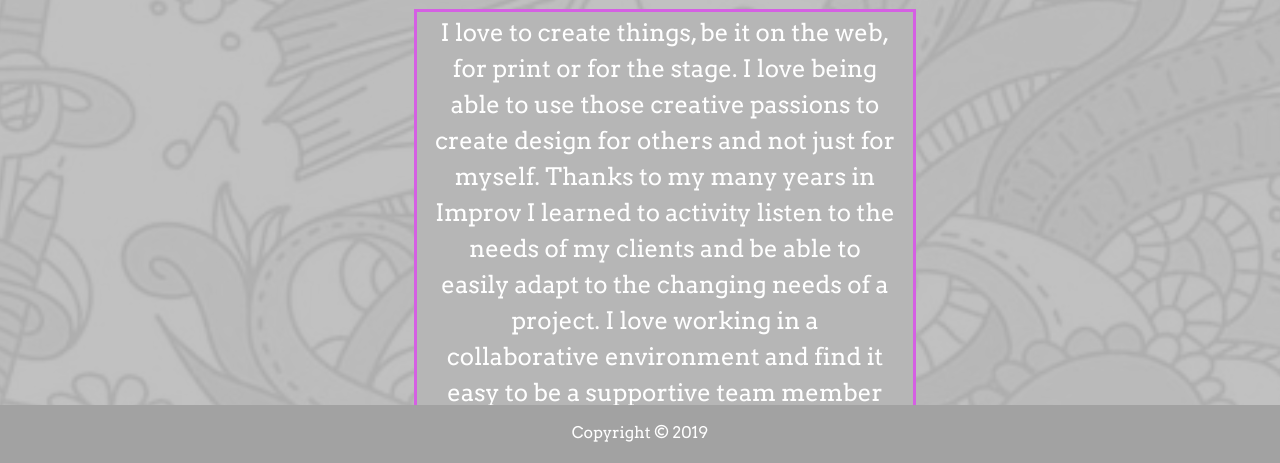
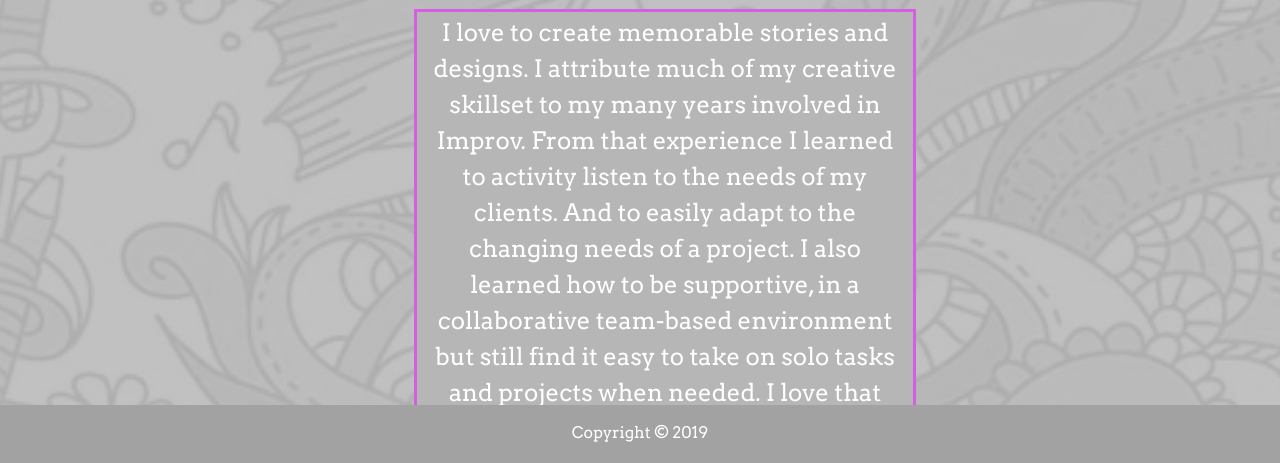
Before and after one commit to SaraMc12/My_New_Portfolio, a website: page dist/about.html in a window 1280 px wide. Shown: the part 335-798 px from the top of the page. Drawn offline with nearby package versions, Linux system fonts and the light colour scheme.

Commit message:
changed about me section

```diff
--- a/dist/about.html
+++ b/dist/about.html
@@ -66,7 +66,7 @@
 <h2 class="sm-heading">
 
 
-    I love to create things, be it on the web, for print or for the stage. I love being able to use those creative passions to create design for others and not just for myself. Thanks to my many years in Improv I learned to activity listen to the needs of my clients and be able to easily adapt to the changing needs of a project. I love working in a collaborative environment and find it easy to be a supportive team member as well as taking on projects on my own when needed.
+  I love to create memorable stories and designs. I attribute much of my creative skillset to my many years involved in Improv. From that experience I learned to activity listen to the needs of my clients. And to easily adapt to the changing needs of a project. I also learned how to be supportive, in a collaborative team-based environment but still find it easy to take on solo tasks and projects when needed. I love that the Dev community is a place of collaboration and continuous learning and growth and creating.
 
 
 </h2>
```
